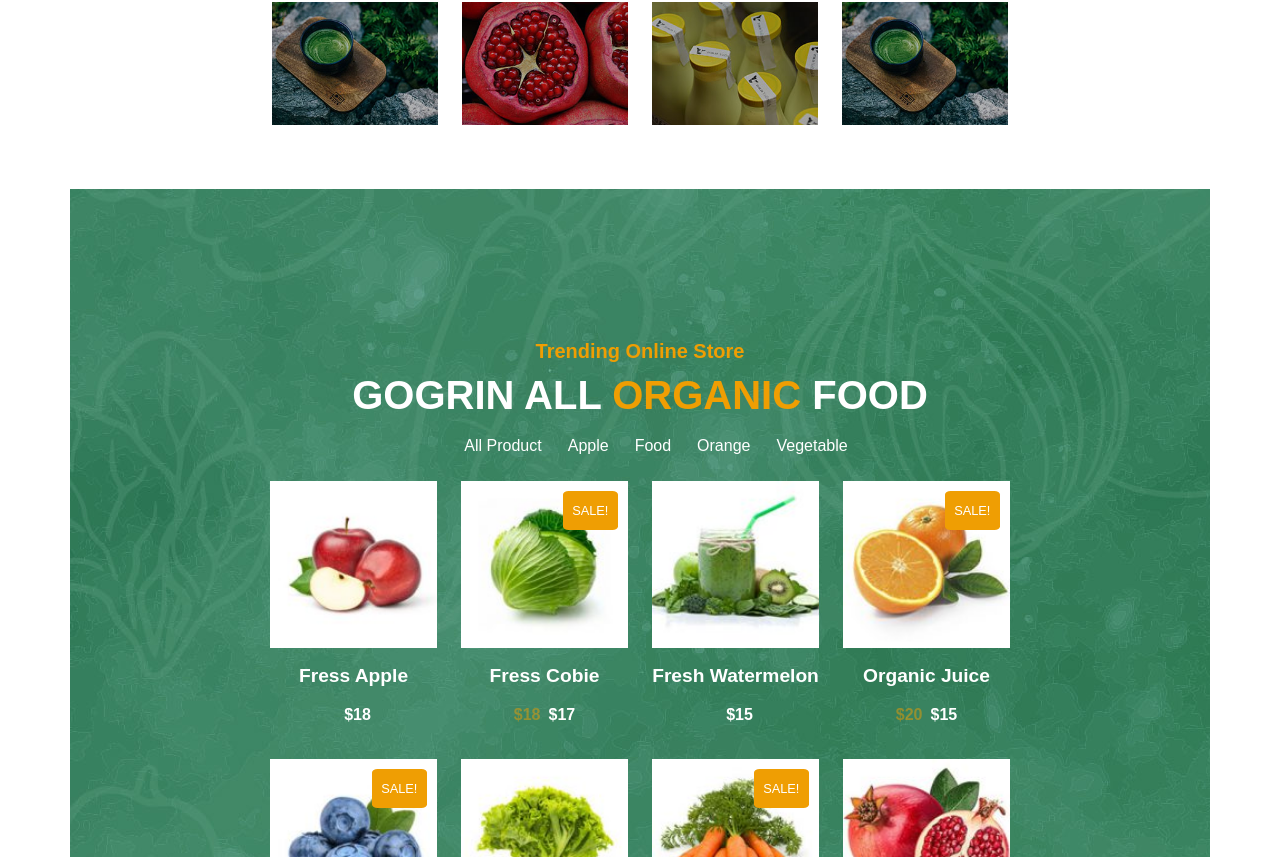
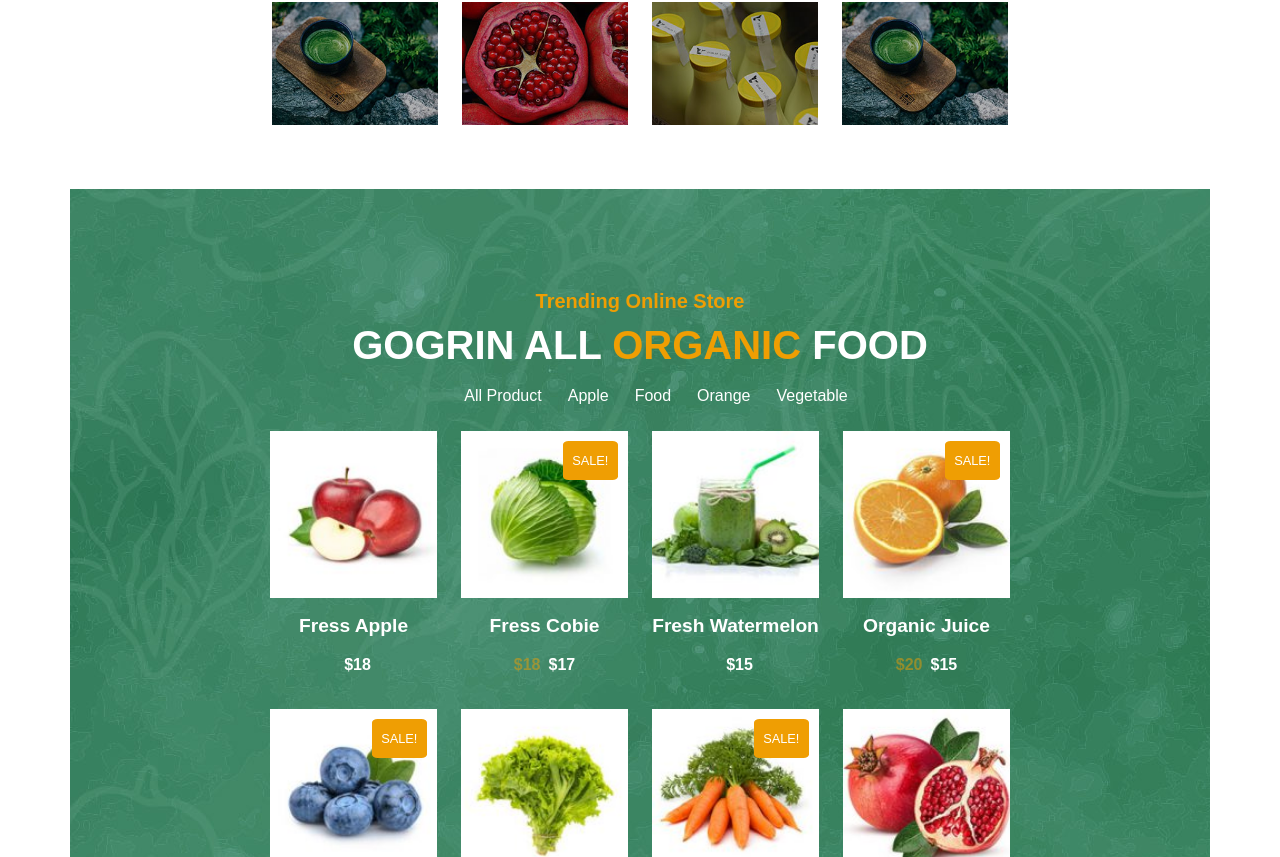
Before and after one commit to Flopiras/proj-html-vuejs, a Vue app: page / in a window 1280 px wide. Shown: the part 1363-2220 px from the top of the page. Built offline with nearby package versions, Linux system fonts and the light colour scheme.

Commit message:
change padding

```diff
--- a/src/components/main/SectionShop.vue
+++ b/src/components/main/SectionShop.vue
@@ -47,7 +47,7 @@ export default {
 .container {
     background-image: url(../../assets/img/shop-bg-img.jpg);
     min-height: 100px;
-    padding: 150px 200px;
+    padding: 100px 200px;
 }
 
 h1,
```
